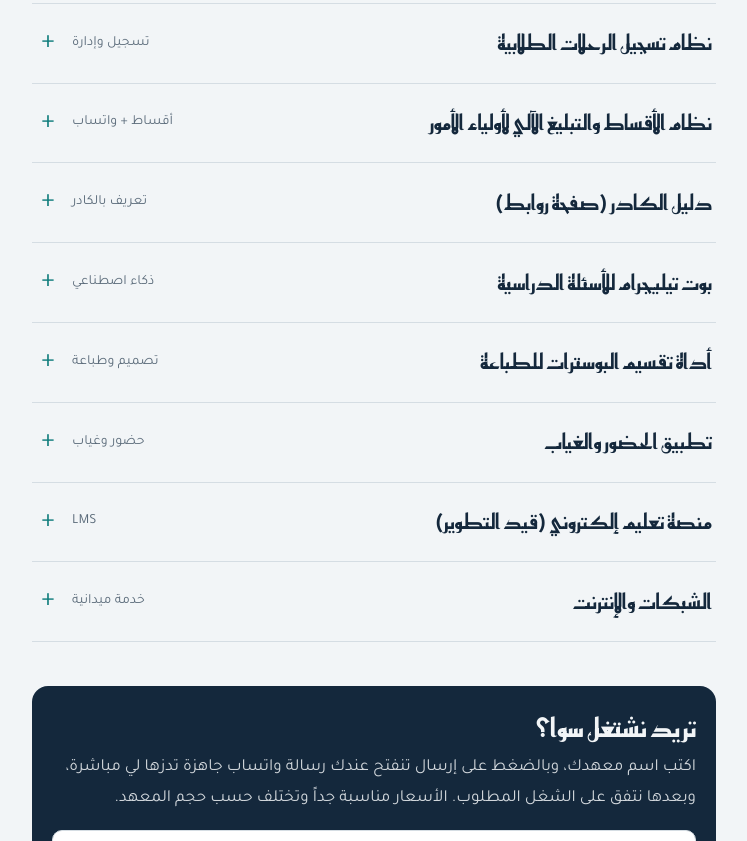
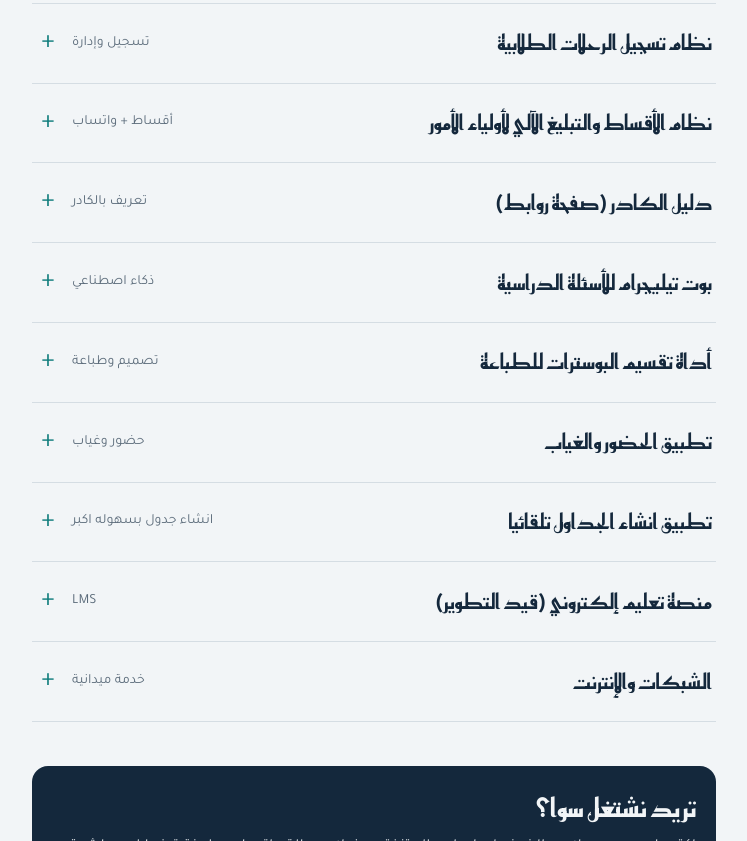
Before and after one commit to hussein1labtop-jpg/Work, a plain HTML site: page index.html in a window 1280 px wide. Shown: the part 370-1211 px from the top of the page, without its empty margins (266-1013 px from the left). Drawn offline with Linux system fonts and the light colour scheme.

Commit message:
Update WhatsApp number and name in index.html

```diff
--- a/index.html
+++ b/index.html
@@ -85,8 +85,8 @@ textarea{min-height:76px;resize:vertical;margin-top:8px}
 
 <script>
 /* ============ إعدادات — عدّل هنا فقط ============ */
-const WA_NUMBER = "9647XXXXXXXXX";   // رقمك بصيغة دولية بدون + (مثال: 9647701234567)
-const MY_NAME   = "حسين";
+const WA_NUMBER = "9647880100807";   // رقمك بصيغة دولية بدون + (مثال: 9647701234567)
+const MY_NAME   = " حسين محمود";
 
 const PROJECTS = [
   {
@@ -124,6 +124,12 @@ const PROJECTS = [
     tag: "حضور وغياب",
     what: "تضيف الطلبة حسب الشعبة، وتسجل الحضور والغياب اليومي بضغطة، وتشوف سجل الأيام وتصدّر إكسل أو تطبع PDF.",
     serves: "يعوض دفتر الغياب الورقي، ويسهل متابعة غياب كل طالب وإبلاغ أهله."
+  },
+  {
+    name: "تطبيق انشاء الجداول تلقائيا ",
+    tag: "انشاء جدول بسهوله اكبر",
+    what: "تطبيق لانشاء الجداول الاسبوعيه او الجداول بشكل عام بسهوله اكبر و امكانيه تحميل الجدول بصيغه ملف pdf .",
+    serves: "امكانيه الاستغناء عن بذل جهد او الوقت في انشاء جدول بسيط هذه التطبيق يختصر الك وقت وجهد و بشكل مرتب و جميل."
   },
   {
     name: "منصة تعليم إلكتروني (قيد التطوير)",
```
